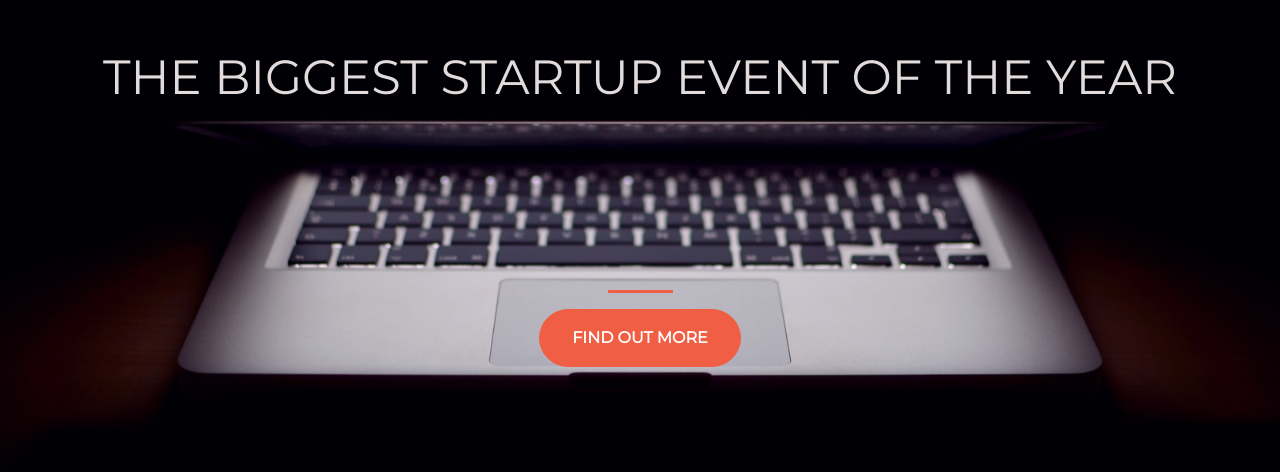
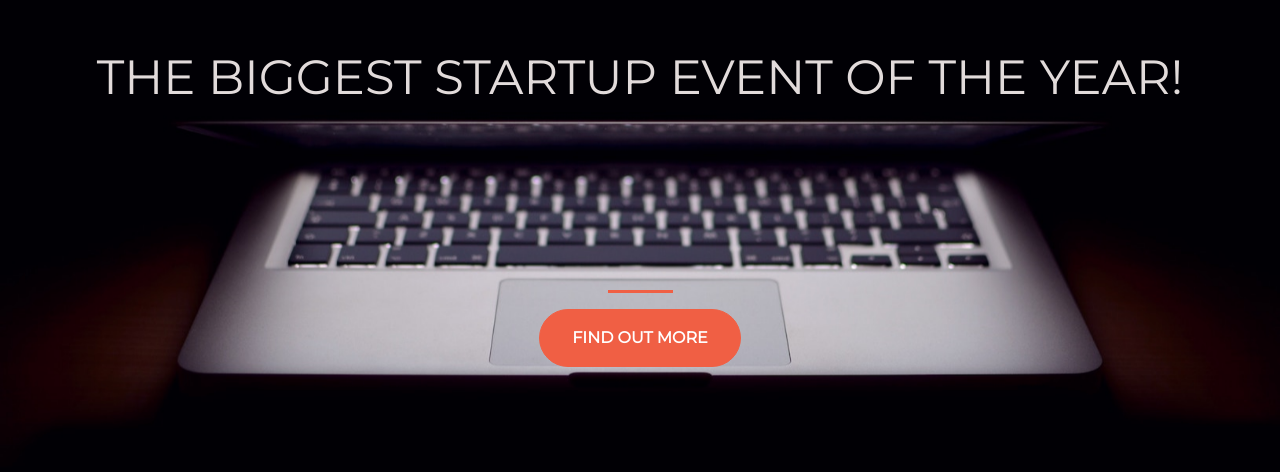
Before and after one commit to Nikolina-Niky/start-up-of-the-year, a plain HTML site: page index.html in a window 1280 px wide. Shown: the part 192-664 px from the top of the page. Drawn offline with nearby package versions, Linux system fonts and the light colour scheme.

Commit message:
Changing h1 text

```diff
--- a/index.html
+++ b/index.html
@@ -20,7 +20,7 @@
     <div class="container d-flex align-items-center h-100">
       <div class="row">
         <header class="text-center col-12">
-          <h1 class="text-uppercase"><srong>The biggest startup event of the year</srong></h1>
+          <h1 class="text-uppercase"><srong>The biggest startup event of the year!</srong></h1>
         </header>
         <div class="buffer col-12"></div>
         <section class="text-center col-12">
```
